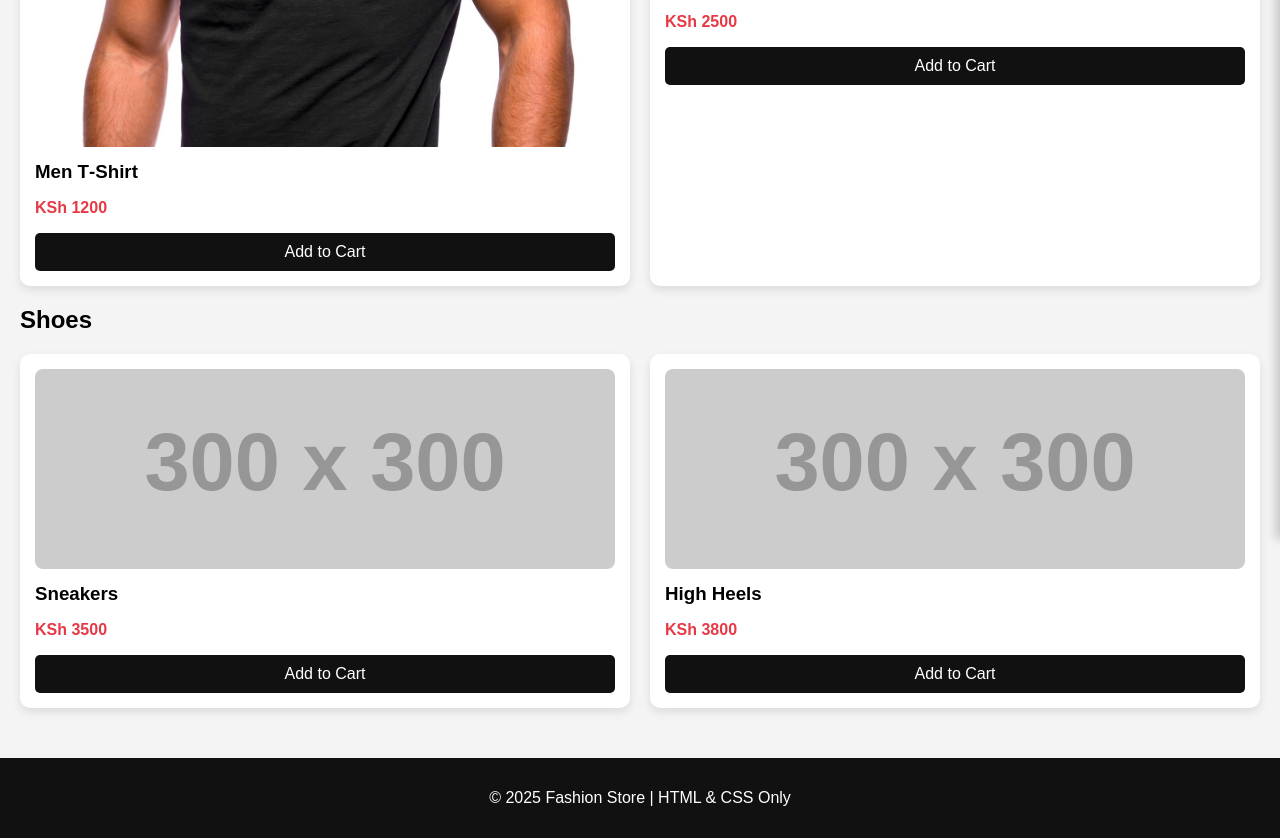
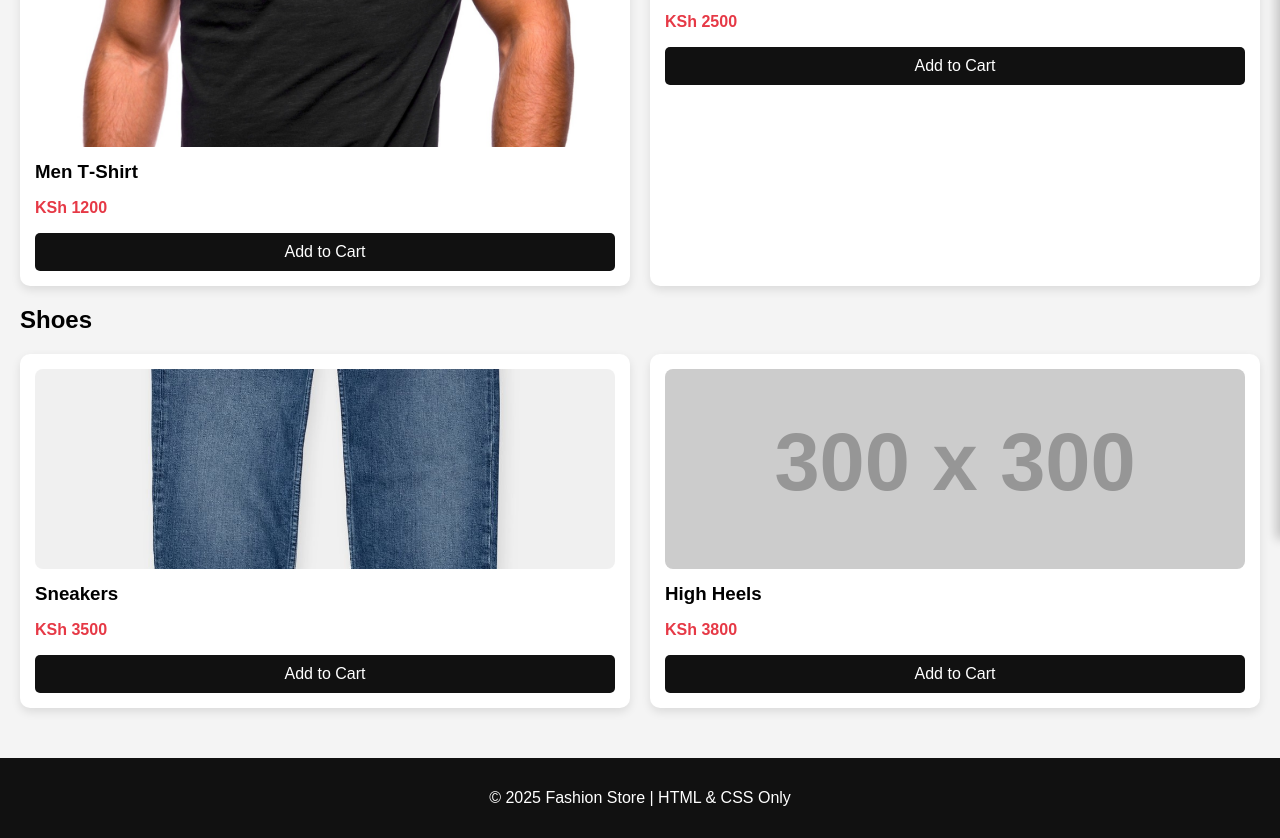
Before and after one commit to HEPHY577/hephy57.io, a plain HTML site: page index.html in a window 1280 px wide. Shown: the part 261-1099 px from the top of the page. Drawn offline with Linux system fonts and the light colour scheme; placeholder pictures from the web are drawn by us.

Commit message:
Update index.html

```diff
--- a/index.html
+++ b/index.html
@@ -110,7 +110,7 @@
   <h2 id="shoes">Shoes</h2>
   <div class="products">
     <div class="product">
-      <img src="https://via.placeholder.com/300x300" alt="Sneakers">
+      <img src="CXX102-08X-3C-MBL.jpg" alt="Description of image" width="300" height="200">
       <h3>Sneakers</h3>
       <p class="price">KSh 3500</p>
       <label>Add to Cart</label>
```
